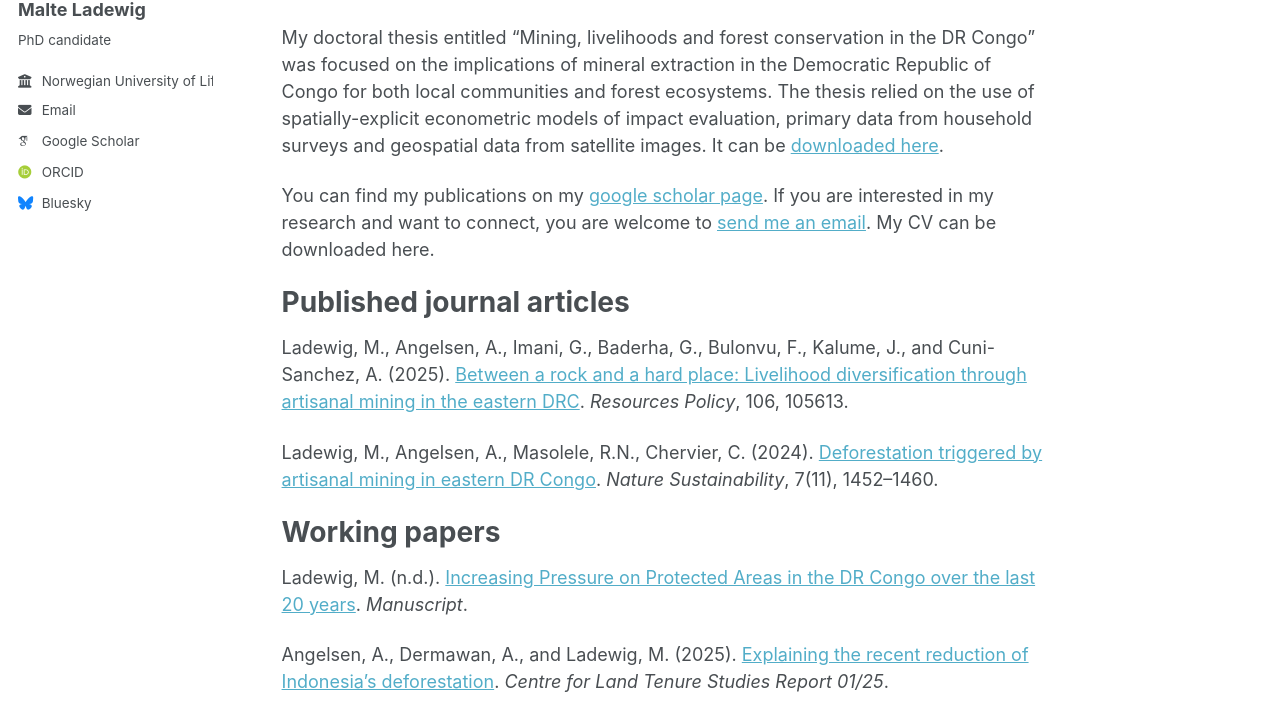
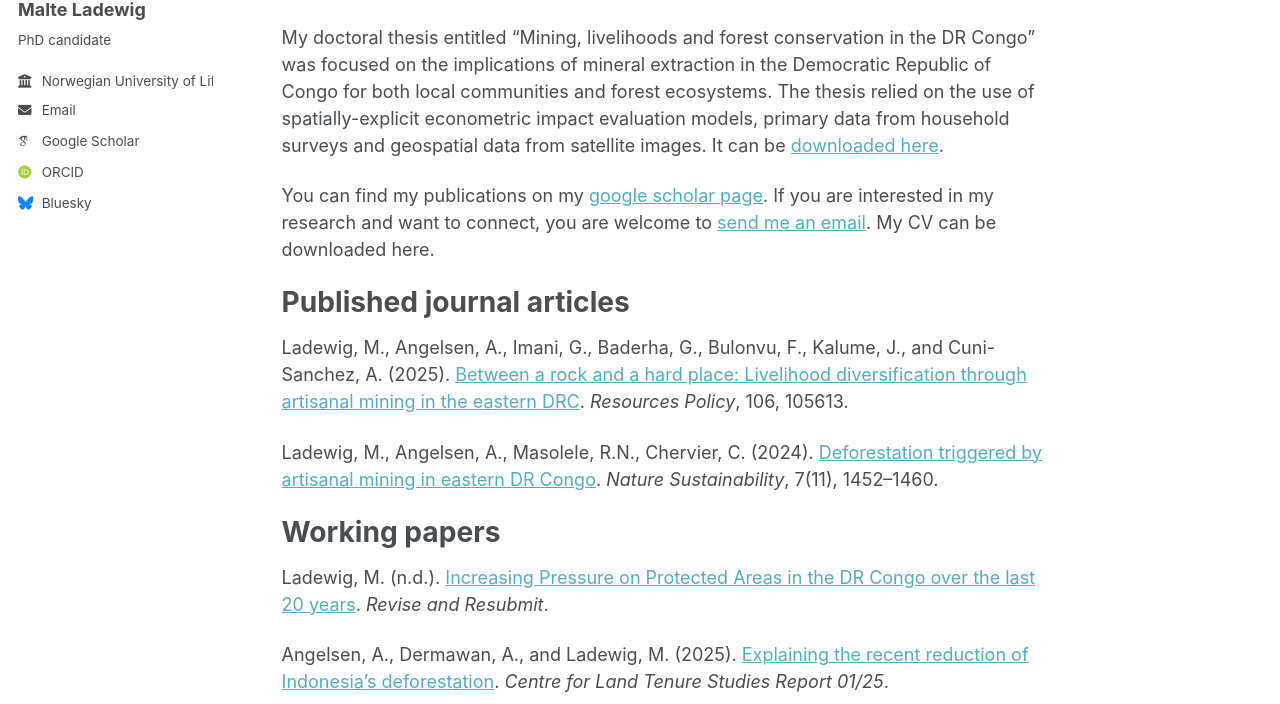
Before and after one commit to maladewig/maladewig.github.io, a Jekyll site: the page built from _pages/about.md, in a window 1280 px wide and 1400 px high. Shown: the part 249-953 px from the top of the window. Built offline with Jekyll 4.4.1, drawn with Linux system fonts in a browser that asks for light colours; some web fonts are replaced.

Commit message:
Update about.md

```diff
--- a/_pages/about.md
+++ b/_pages/about.md
@@ -9,7 +9,7 @@ redirect_from:
 
 I recently obtained my PhD in Economics at the Norwegian University of Life Sciences (NMBU). In my research, I am interested in questions at the intersection of forest conservation and livelihoods to understand better how the progressing issue of deforestation can be tackled without compromising forest-dependent communities.
 
-My doctoral thesis entitled "Mining, livelihoods and forest conservation in the DR Congo" was focused on the implications of mineral extraction in the Democratic Republic of Congo for both local communities and forest ecosystems. The thesis relied on the use of spatially-explicit econometric models of impact evaluation, primary data from household surveys and geospatial data from satellite images. It can be [downloaded here](https://main-bvxea6i-kdsvgmpf4iwws.eu-5.platformsh.site/sites/default/files/2025-03/Malte%20Ladewig_Thesis.pdf).
+My doctoral thesis entitled "Mining, livelihoods and forest conservation in the DR Congo" was focused on the implications of mineral extraction in the Democratic Republic of Congo for both local communities and forest ecosystems. The thesis relied on the use of spatially-explicit econometric impact evaluation models, primary data from household surveys and geospatial data from satellite images. It can be [downloaded here](https://main-bvxea6i-kdsvgmpf4iwws.eu-5.platformsh.site/sites/default/files/2025-03/Malte%20Ladewig_Thesis.pdf).
 
 You can find my publications on my [google scholar page](https://scholar.google.com/citations?user=viMAUr4AAAAJ&hl=en). If you are interested in my research and want to connect, you are welcome to [send me an email](mailto:malte.ladewig@nmbu.no). My CV can be downloaded here.
 
@@ -22,7 +22,7 @@ Ladewig, M., Angelsen, A., Masolele, R.N., Chervier, C. (2024). [Deforestation t
 Working papers
 ======
 
-Ladewig, M. (n.d.). [Increasing Pressure on Protected Areas in the DR Congo over the last 20 years](http://maladewig.github.io/files/wp_PAs_DRC.pdf). *Manuscript*.
+Ladewig, M. (n.d.). [Increasing Pressure on Protected Areas in the DR Congo over the last 20 years](http://maladewig.github.io/files/wp_PAs_DRC.pdf). *Revise and Resubmit*.
 
 Angelsen, A., Dermawan, A., and Ladewig, M. (2025). [Explaining the recent reduction of Indonesia’s deforestation](https://nmbu.brage.unit.no/nmbu-xmlui/bitstream/handle/11250/3176540/CLTS_Report_01_25_full_pg.pdf?sequence=1&isAllowed=y). *Centre for Land Tenure Studies Report 01/25*.
 
```
